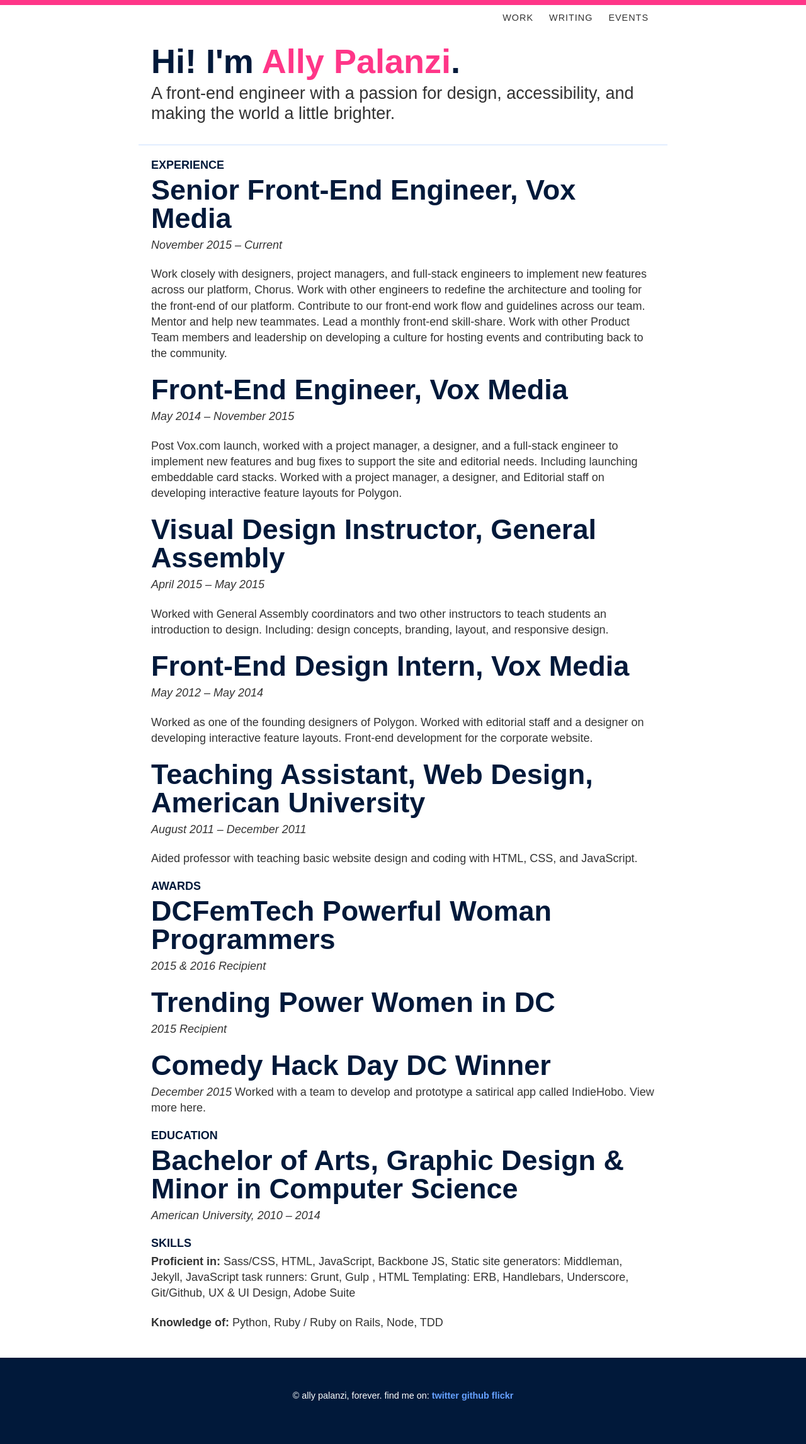
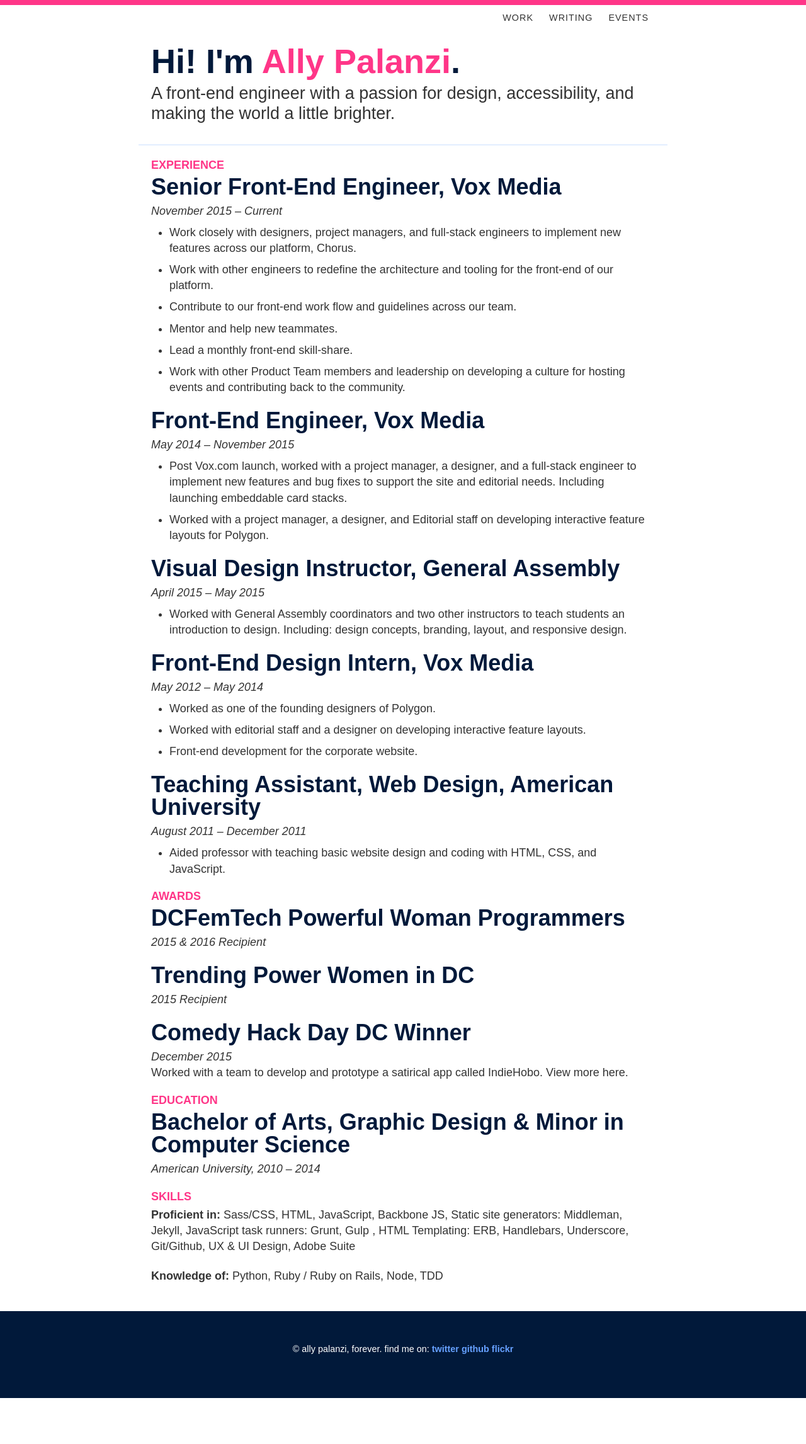
Before and after one commit to allypalanzi/allypalanzi.github.io, a Jekyll site: the page built from resume.md, in a window 1280 px wide. Shown: the whole page at 63% size. Built offline with Jekyll 4.4.1, drawn with Linux system fonts in a browser that asks for light colours; some web fonts are replaced; after the commit the page ends 2220 px from its top, so only the background shows below that.

Commit message:
a lil better

```diff
--- a/resume.md
+++ b/resume.md
@@ -12,52 +12,56 @@
 ## Senior Front-End Engineer, Vox Media
 *November 2015 – Current*
 
-Work closely with designers, project managers, and full-stack engineers to implement new features across our platform, Chorus.
-Work with other engineers to redefine the architecture and tooling for the front-end of our platform.
-Contribute to our front-end work flow and guidelines across our team.
-Mentor and help new teammates.
-Lead a monthly front-end skill-share.
-Work with other Product Team members and leadership on developing a culture for hosting events and contributing back to the community.
+  - Work closely with designers, project managers, and full-stack engineers to implement new features across our platform, Chorus.
+  - Work with other engineers to redefine the architecture and tooling for the front-end of our platform.
+  - Contribute to our front-end work flow and guidelines across our team.
+  - Mentor and help new teammates.
+  - Lead a monthly front-end skill-share.
+  - Work with other Product Team members and leadership on developing a culture for hosting events and contributing back to the community.
 
 ## Front-End Engineer, Vox Media
 *May 2014 – November 2015*
 
-Post Vox.com launch, worked with a project manager, a designer, and a full-stack engineer to implement new features and bug fixes to support the site and editorial needs. Including launching embeddable card stacks.
-Worked with a project manager, a designer, and Editorial staff on developing interactive feature layouts for Polygon.
+  - Post Vox.com launch, worked with a project manager, a designer, and a full-stack engineer to implement new features and bug fixes to support the site and editorial needs. Including launching embeddable card stacks.
+  - Worked with a project manager, a designer, and Editorial staff on developing interactive feature layouts for Polygon.
 
 ## Visual Design Instructor, General Assembly
 *April 2015 – May 2015*
 
-Worked with General Assembly coordinators and two other instructors to teach students an introduction to design. Including: design concepts, branding, layout, and responsive design.
+  - Worked with General Assembly coordinators and two other instructors to teach students an introduction to design. Including: design concepts, branding, layout, and responsive design.
 
 ## Front-End Design Intern, Vox Media
 *May 2012 – May 2014*
 
-Worked as one of the founding designers of Polygon.
-Worked with editorial staff and a designer on developing interactive feature layouts.
-Front-end development for the corporate website.
+  - Worked as one of the founding designers of Polygon.
+  - Worked with editorial staff and a designer on developing interactive feature layouts.
+  - Front-end development for the corporate website.
 
 ## Teaching Assistant, Web Design, American University
 *August 2011 – December 2011*
 
-Aided professor with teaching basic website design and coding with HTML, CSS, and JavaScript.
+  - Aided professor with teaching basic website design and coding with HTML, CSS, and JavaScript.
 
 #### AWARDS
 
 ## DCFemTech Powerful Woman Programmers
 *2015 & 2016 Recipient*
+<p></p>
 
 ## Trending Power Women in DC
 *2015 Recipient*
+<p></p>
 
 ## Comedy Hack Day DC Winner
 *December 2015*
+
 Worked with a team to develop and prototype a satirical app called IndieHobo. View more here.
 
 #### EDUCATION
 
 ## Bachelor of Arts, Graphic Design & Minor in Computer Science
 *American University, 2010 – 2014*
+<p></p>
 
 #### SKILLS
 
```
Also changed, not shown: _scss/_modules/_m-post.scss (+5 -2 lines), _scss/_type.scss (+9 -1 lines), css/main.css.
